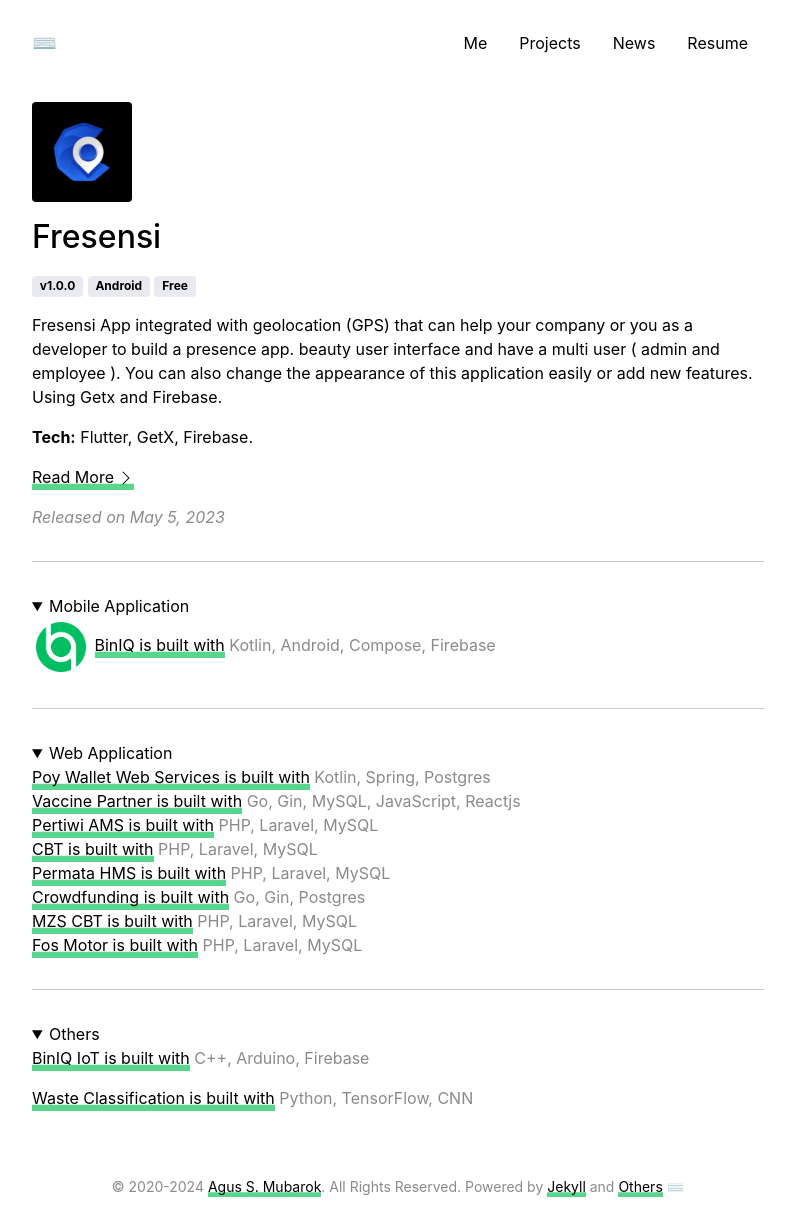
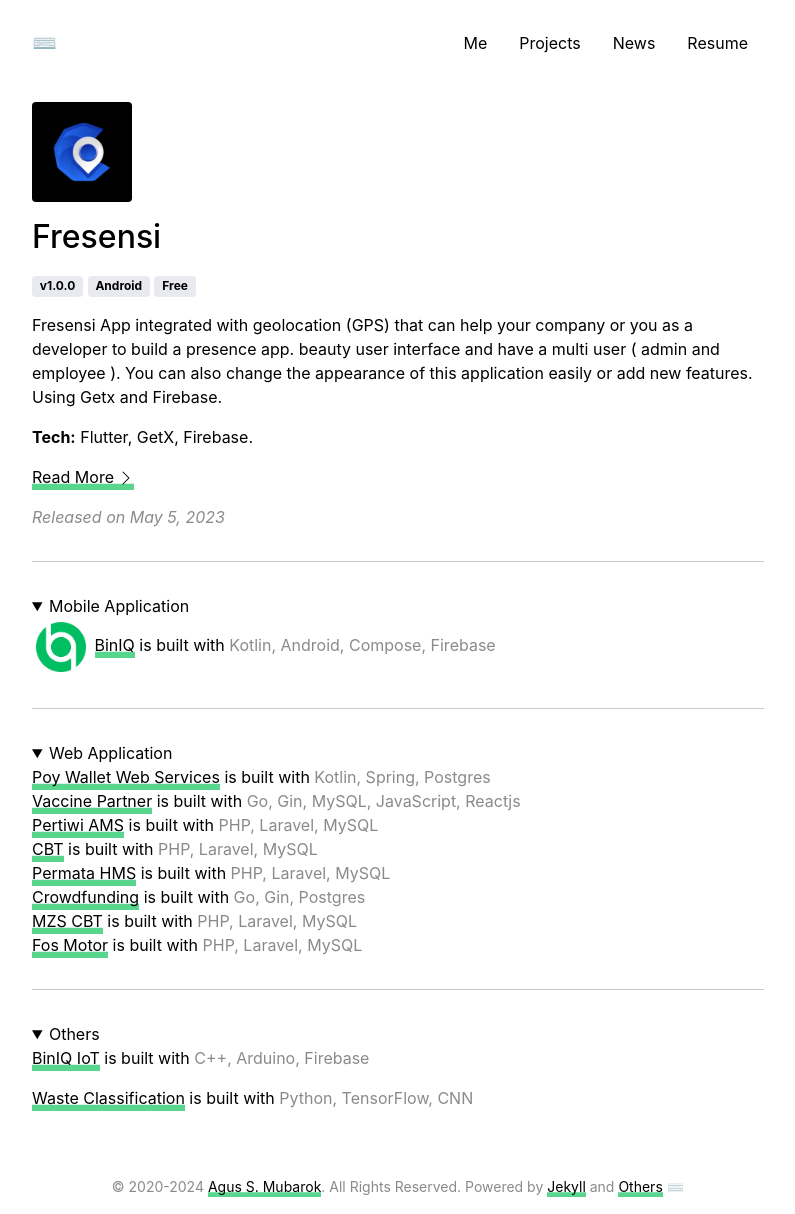
Before and after one commit to mrschwartx/mrschwartx.github.io, a Jekyll site: the page built from pages/projects.md, in a window 1280 px wide. Shown: the whole page, without its empty margins (242-1037 px from the left). Built offline with Jekyll 4.4.1, drawn with Linux system fonts in a browser that asks for light colours.

Commit message:
fix about page

```diff
--- a/pages/projects.md
+++ b/pages/projects.md
@@ -27,7 +27,7 @@
         <li>
             <img src="../assets/apps/biniq/logo.png" class="rounded" width="50" height="50">
             <a href="https://github.com/agussmkertjhaan/TA-Android/" style="list-style:none;margin-left:0;margin-top:0;margin-bottom:5;" target="_blank">
-                BinIQ is built with</a>
+                BinIQ</a> is built with
             <span class="text-muted">  Kotlin, Android, Compose, Firebase</span>
         </li>
     </ul>
@@ -42,42 +42,42 @@
     <ul style="list-style:none;margin-left:0;margin-top:0;margin-bottom:0;">
         <li>
             <a href="https://agussmkertjhaan.github.io/projects/" style="list-style:none;margin-left:0;margin-top:0;margin-bottom:5;" target="_blank">
-                Poy Wallet Web Services is built with</a>
+                Poy Wallet Web Services</a> is built with
             <span class="text-muted"> Kotlin, Spring, Postgres</span>
         </li>
         <li>
             <a href="https://agussmkertjhaan.github.io/projects/" style="list-style:none;margin-left:0;margin-top:0;margin-bottom:5;" target="_blank">
-                Vaccine Partner is built with</a>
+                Vaccine Partner</a> is built with
             <span class="text-muted"> Go, Gin, MySQL, JavaScript, Reactjs</span>
         </li>
         <li>
             <a href="https://agussmkertjhaan.github.io/projects/" style="list-style:none;margin-left:0;margin-top:0;margin-bottom:5;" target="_blank">
-                Pertiwi AMS is built with</a>
+                Pertiwi AMS</a> is built with
             <span class="text-muted"> PHP, Laravel, MySQL</span>
         </li>
         <li>
             <a href="https://agussmkertjhaan.github.io/projects/" style="list-style:none;margin-left:0;margin-top:0;margin-bottom:5;" target="_blank">
-                CBT is built with</a>
+                CBT</a> is built with
             <span class="text-muted"> PHP, Laravel, MySQL</span>
         </li>
         <li>
             <a href="https://agussmkertjhaan.github.io/projects/" style="list-style:none;margin-left:0;margin-top:0;margin-bottom:5;" target="_blank">
-                Permata HMS is built with</a>
+                Permata HMS</a> is built with
             <span class="text-muted"> PHP, Laravel, MySQL</span>
         </li>
         <li>
             <a href="https://agussmkertjhaan.github.io/projects/" style="list-style:none;margin-left:0;margin-top:0;margin-bottom:5;" target="_blank">
-                Crowdfunding is built with</a>
+                Crowdfunding</a> is built with
             <span class="text-muted"> Go, Gin, Postgres</span>
         </li>
         <li>
             <a href="https://agussmkertjhaan.github.io/projects/" style="list-style:none;margin-left:0;margin-top:0;margin-bottom:5;" target="_blank">
-                MZS CBT is built with</a>
+                MZS CBT</a> is built with
             <span class="text-muted"> PHP, Laravel, MySQL</span>
         </li>
         <li>
             <a href="https://agussmkertjhaan.github.io/projects/" style="list-style:none;margin-left:0;margin-top:0;margin-bottom:5;" target="_blank">
-                Fos Motor is built with</a>
+                Fos Motor</a> is built with
             <span class="text-muted"> PHP, Laravel, MySQL</span>
         </li>
     </ul>
@@ -92,14 +92,14 @@
     <ul style="list-style:none;margin-left:0;margin-top:0;margin-bottom:;">
         <li>
             <a href="https://github.com/agussmkertjhaan/TA-Arduino/" style="list-style:none;margin-left:0;margin-top:0;margin-bottom:5;" target="_blank">
-                BinIQ IoT is built with</a>
+                BinIQ IoT</a> is built with
             <span class="text-muted"> C++, Arduino, Firebase</span>
         </li>
     </ul>
     <ul style="list-style:none;margin-left:0;margin-top:0;margin-bottom:5;">
         <li>
             <a href="https://github.com/agussmkertjhaan/TA-ML/" style="list-style:none;margin-left:0;margin-top:0;margin-bottom:5;" target="_blank">
-                Waste Classification is built with</a>
+                Waste Classification</a> is built with
             <span class="text-muted"> Python, TensorFlow, CNN</span>
         </li>
     </ul>
```
